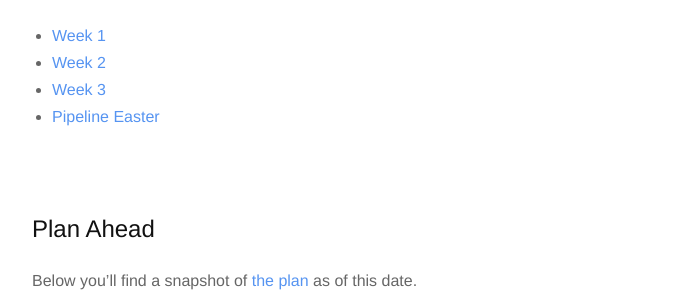
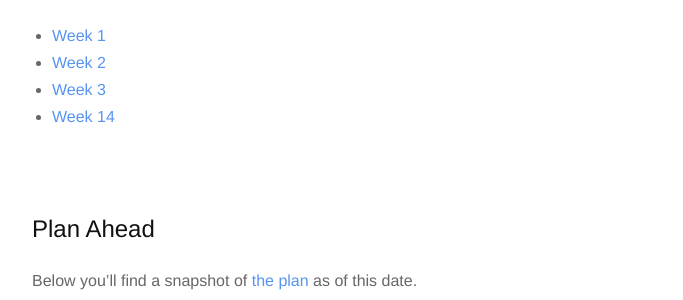
Before and after one commit to mindbender-studio/journal, a Jekyll site: the page built from _posts/2017-04-22-week-16.md, in a window 1280 px wide and 900 px high, scrolled down 303 px. Shown: the part 152-452 px from the top of the window, without its empty margins (298-981 px from the left). Built offline with Jekyll 4.4.1, drawn with Linux system fonts in a browser that asks for light colours; nearby versions of some CDN libraries.

Commit message:
Fixed broken link

```diff
--- a/_posts/2017-04-22-week-16.md
+++ b/_posts/2017-04-22-week-16.md
@@ -11,7 +11,7 @@ I've gone ahead and added previous reports made to not leave anything out and in
 - [Week 1](/journal/p/week-1/)
 - [Week 2](/journal/p/week-2/)
 - [Week 3](/journal/p/week-3/)
-- [Pipeline Easter](/journal/p/pipeline-easter/)
+- [Week 14](/journal/p/week-4/)
 
 ## Plan Ahead
 
```
